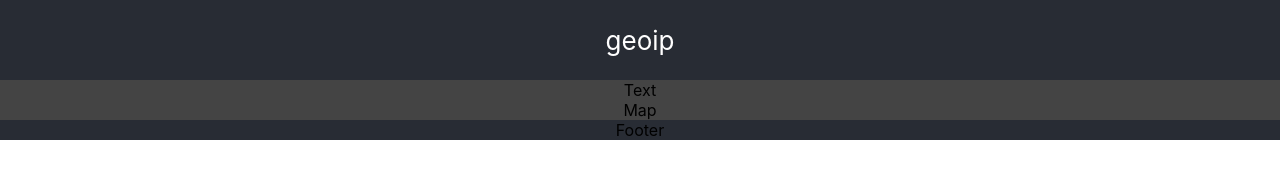
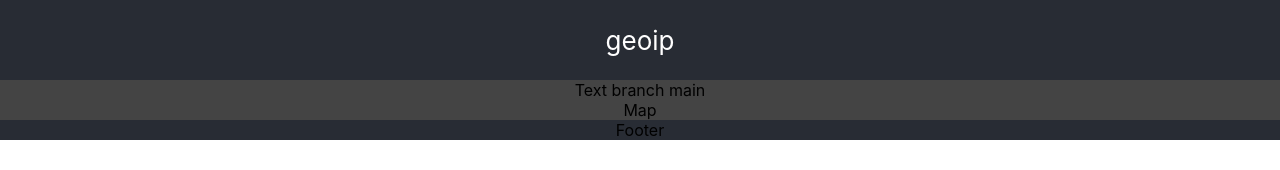
Before and after one commit to n8work/geoip, a React (Create React App) app: page / in a window 1280 px wide. Shown: the top 170 px of the page. Built offline with nearby package versions, Linux system fonts and the light colour scheme.

Commit message:
add info

```diff
--- a/src/App.js
+++ b/src/App.js
@@ -9,7 +9,7 @@ function App() {
       </header>
 
       <section className="text">
-          Text
+          Text branch main
       </section>
 
       <section className="map">
```
